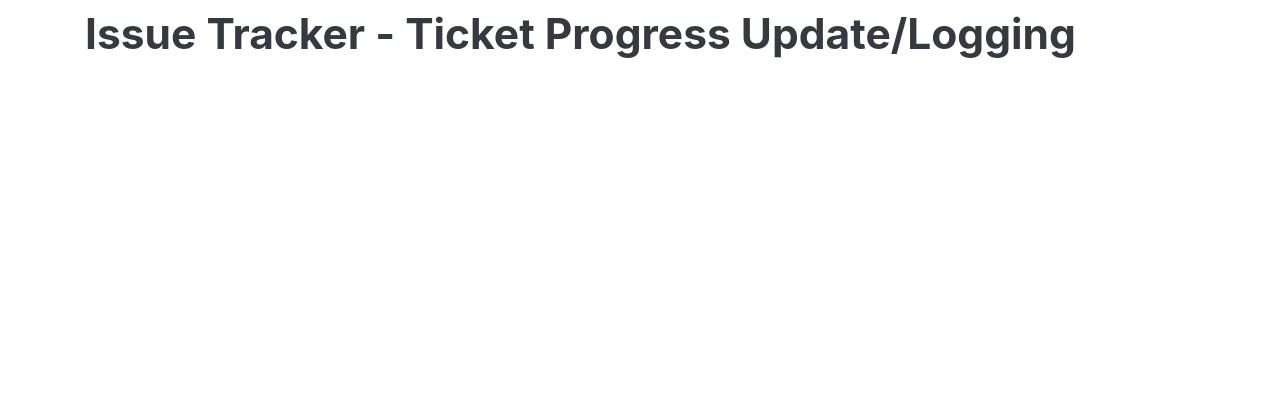
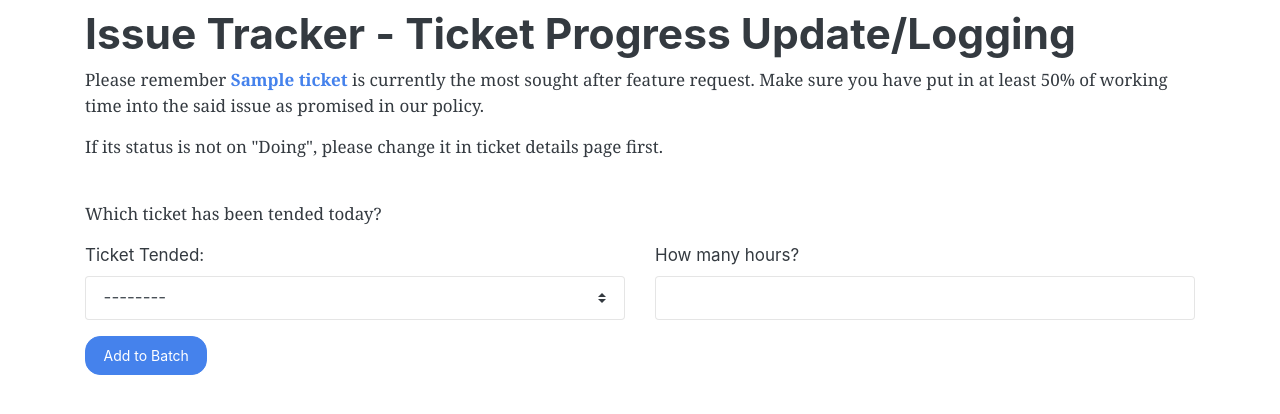
Before and after one commit to comacoma/FSF-MilestoneProject, a Django app: page /issuetracker/ticket_progress/ in a window 1280 px wide. Shown: the part 62-476 px from the top of the page. Run offline with Django 3.2, Linux system fonts and the light colour scheme; a user stored in the database is signed in; tables that the repository leaves empty hold one stand-in row (values such as "Sample post"); some libraries are stand-ins or nearby versions.

Commit message:
started working on ticket progress logging feature

```diff
--- a/issuetracker/templates/ticketprogress.html
+++ b/issuetracker/templates/ticketprogress.html
@@ -5,5 +5,40 @@
 {% block content %}
 <div class="container">
     <h1>Issue Tracker - Ticket Progress Update/Logging</h1>
+
+    <p>
+        Please remember <strong><a href="{% url 'ticket_details' mvf.id %}">{{ mvf.title }}</a></strong>
+        is currently the most sought after feature request.
+        Make sure you have put in at least 50% of working time into the said issue
+        as promised in our policy.
+    </p>
+    <p>If its status is not on "Doing", please change it in ticket details page first.</p>
+
+    <br />
+
+    <p>Which ticket has been tended today?</p>
+
+    <form>
+        {% csrf_token %}
+        <div class="form-group">
+            <div class="row">
+                <div class="col">
+                    <label for="ticket_id">Ticket Tended: </label>
+                    <select name="ticket_id" id="ticket_id" class="custom-select">
+                        <option selected="">--------</option>
+                        {% for item in tickets %}
+                        <option value="{{ item.id }}">{{ item.title }}</option>
+                        {% endfor %}
+                    </select>
+                </div>
+
+                <div class="col">
+                    <label for="hours_tended">How many hours?</label>
+                    <input type="number" name="hours_tended" class="form-control" min="0.5" max="4" step="0.5">
+                </div>
+            </div>
+        </div>
+        <button type="submit" class="btn btn-primary">Add to Batch</button>
+    </form>
 </div>
 {% endblock %}
--- a/issuetracker/views.py
+++ b/issuetracker/views.py
@@ -284,4 +284,22 @@ def update_threshold(request, pk):
 
 @staff_member_required
 def ticket_progress(request):
-    return render(request, "ticketprogress.html")
+    """
+    A staff only view where they can log how many hours they have used to
+    tend to tickets.
+    """
+
+    tickets = Ticket.objects.filter(status="S3")
+    mvf = Ticket.objects.order_by('upvote_fund').first()
+
+    return render(
+        request,
+        "ticketprogress.html",
+        {
+            'tickets': tickets,
+            'mvf': mvf,
+        })
+
+@staff_member_required
+def submit_log(request):
+    pass
```
